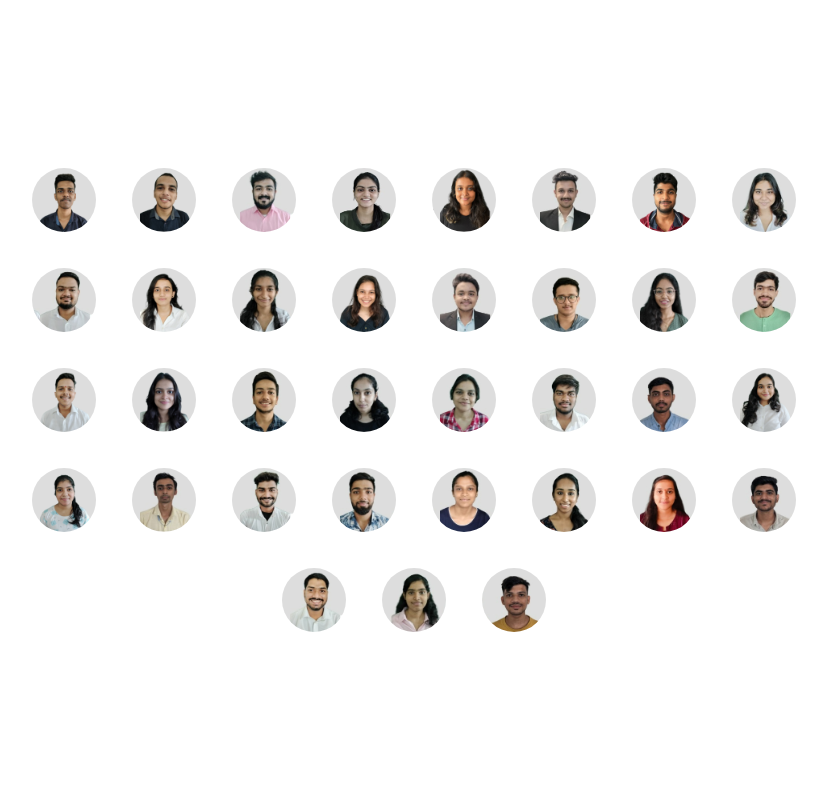
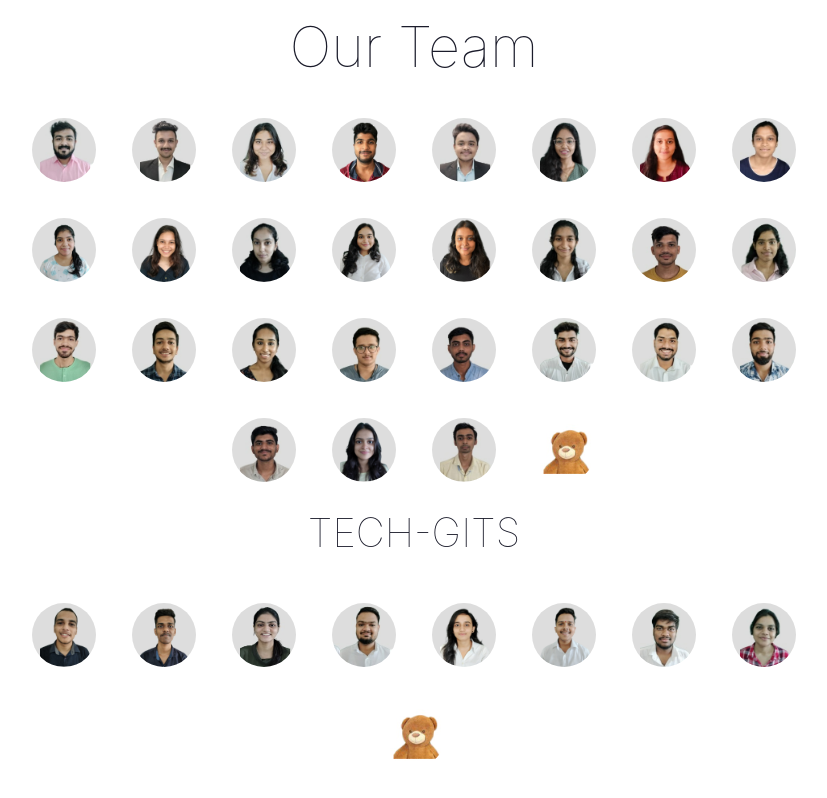
Before and after one commit to ganupadval/Our-Team, a React (Create React App) app: page / in a window 1280 px wide. Shown: the whole page, without its empty margins (226-1053 px from the left). Built offline with nearby package versions, Linux system fonts and the light colour scheme.

Commit message:
Final Commit

```diff
--- a/package.json
+++ b/package.json
@@ -6,6 +6,8 @@
     "@testing-library/jest-dom": "^5.16.5",
     "@testing-library/react": "^13.3.0",
     "@testing-library/user-event": "^13.5.0",
+    "aos": "^3.0.0-beta.6",
+    "framer-motion": "^7.3.2",
     "react": "^18.2.0",
     "react-dom": "^18.2.0",
     "react-scripts": "5.0.1",
--- a/src/App.css
+++ b/src/App.css
@@ -51,7 +51,7 @@ body {
   }
 }
 
-#eid {
+.eid {
   /* background-image: "url(/Yash/front.jpeg)"; */
   margin: 18px;
 }
@@ -65,7 +65,7 @@ body {
   padding: 0;
 }
 
-li {
+.li {
   position: absolute;
   opacity: 0;
   cursor: crosshair;
@@ -99,30 +99,67 @@ li {
   font-size: 11px;
   position: absolute;
   white-space: nowrap;
-  top: -27px;
-  left: 10px;
+  top: auto;
   background: #34aadc;
   color: #fff;
   display: none;
   padding: 3px 10px;
 }
 
-@keyframes fadeIn {
+@keyframes fadeDown {
 	from {
 		opacity: 0;
+		transform: translate3d(0, -30px, 0);
 	}
 	to {
 		opacity: 1;
+		transform: translate3d(0, 0, 0);
 	}
 }
 
 .smooth-fade-in {
-  -webkit-animation-name: fadeIn;
-  -webkit-animation-duration: 1s;
+  -webkit-animation-name: fadeDown;
+  -webkit-animation-duration: 0.6s;
   -webkit-animation-timing-function: ease-in-out;
   -webkit-animation-fill-mode: both;
-  animation-name: fadeIn;
-  animation-duration: 0.1s;
+  animation-name: fadeDown;
+  animation-duration: 0.6s;
   animation-timing-function: ease-in-out;
   animation-fill-mode: both;
 }
+
+.team-title {
+  margin: 0 0 20px 0;
+  font-size: 56px;
+  line-height: 65px;
+  font-weight: 100;
+  color: #1b1c2b;
+}
+.small {
+  font-size: 40px;
+}
+
+[data-title]:hover:after {
+  opacity: 1;
+  transition: all 0.1s ease 0.5s;
+  visibility: visible;
+}
+[data-title]:after {
+  content: attr(data-title);
+  background: #34aadc;
+  color: #fff;
+  font-size: 80%;
+  position: absolute;
+  padding: 1px 5px 2px 5px;
+  bottom: -1.6em;
+  left: 100%;
+  white-space: nowrap;
+  box-shadow: 1px 1px 3px #222222;
+  opacity: 0;
+  border: 1px solid #222222;
+  z-index: 99999;
+  visibility: hidden;
+}
+[data-title] {
+  position: relative;
+}
--- a/src/App.js
+++ b/src/App.js
@@ -1,7 +1,7 @@
 import "./App.css";
 import { useEffect, useState } from "react";
 import New from "./New";
-
+import { motion } from "framer-motion";
 function App() {
   const [mouseCoords, setMouseCoords] = useState({ x: 0, y: 0 });
   // const obj = {
@@ -31,48 +31,53 @@ function App() {
   //   },
   // };
 
-  const obj = {
+  const obj1 = {
+    Dhruv: "/allmembers/Dhruv.jpg",
+    Deep: "/allmembers/Deep.jpg",
+    Nirmiti: "/allmembers/Nirmiti.jpg",
+    Manas: "/allmembers/Manas.jpg",
+    AthangB: "/allmembers/AthangB.jpg",
+    Ishika: "/allmembers/Ishika.jpg",
+    Aishwarya: "/allmembers/Aishwarya.jpg",
+    Snehal: "/allmembers/Snehal.jpg",
+    Maulya: "/allmembers/Maulya.jpg",
+    Saumya: "/allmembers/Saumya.jpg",
+    Shruti: "/allmembers/Shruti.jpg",
+    Krupa: "/allmembers/Krupa.jpg",
+    Aarushi: "/allmembers/Aarushi.jpg",
+    Prajna: "/allmembers/Prajna.jpg",
+    Aniket: "/allmembers/Aniket.jpg",
+    Atharvi: "/allmembers/Atharvi.jpg",
+    Pratik: "/allmembers/Pratik.jpg",
+    Prem: "/allmembers/Prem.jpg",
+    Amshitha: "/allmembers/Amshitha.jpg",
+    Tanmay: "/allmembers/Tanmay.jpg",
+    Mohan: "/allmembers/Mohan.jpg",
+    Pratham: "/allmembers/Pratham.jpg",
+    Muntzar: "/allmembers/Muntzar.jpg",
+    Sagar: "/allmembers/Sagar.jpg",
+    Harshal: "/allmembers/Harshal.jpg",
+    Jidnyasa: "/allmembers/Jidnyasa.jpg",
+    AthangP: "/allmembers/AthangP.jpg",
+    "You?": "/allmembers/You_.jpg",
+  };
+
+  const obj2 = {
+    Raj: "/allmembers/Raj.jpg",
     Yash: "/allmembers/Yash.jpg",
-    Raj: "/allmembers/Raj.jpg",
-    Dhruv: "/allmembers/Dhruv.jpg",
     Mrunmayee: "/allmembers/Mrunmayee.jpg",
-    Aarushi: "/allmembers/Aarushi.jpg",
-    Deep: "/allmembers/Deep.jpg",
-    Manas: "/allmembers/Manas.jpg",
-    Nirmiti: "/allmembers/Nirmiti.jpg",
     Jay: "/allmembers/Jay.jpg",
     Akshata: "/allmembers/Akshata.jpg",
-    Prajna: "/allmembers/Prajna.jpg",
-    Saumya: "/allmembers/Saumya.jpg",
-    AthangB: "/allmembers/AthangB.jpg",
-    Tanmay: "/allmembers/Tanmay.jpg",
-    Ishika: "/allmembers/Ishika.jpg",
-    Pratik: "/allmembers/Pratik.jpg",
     Akshay: "/allmembers/Akshay.jpg",
-    Jidnyasa: "/allmembers/Jidnyasa.jpg",
-    Prem: "/allmembers/Prem.jpg",
-    Shruti: "/allmembers/Shruti.jpg",
+    Saikiran: "/allmembers/Saikiran.jpg",
     Tanushree: "/allmembers/Tanushree.jpg",
-    Saikiran: "/allmembers/Saikiran.jpg",
-    Mohan: "/allmembers/Mohan.jpg",
-    Krupa: "/allmembers/Krupa.jpg",
-    Maulya: "/allmembers/Maulya.jpg",
-    AthangP: "/allmembers/AthangP.jpg",
-    Pratham: "/allmembers/Pratham.jpg",
-    Sagar: "/allmembers/Sagar.jpg",
-    Snehal: "/allmembers/Snehal.jpg",
-    Amshitha: "/allmembers/Amshitha.jpg",
-    Aishwarya: "/allmembers/Aishwarya.jpg",
-    Harshal: "/allmembers/Harshal.jpg",
-    Muntzar: "/allmembers/Muntzar.jpg",
-    Atharvi: "/allmembers/Atharvi.jpg",
-    Aniket: "/allmembers/Aniket.jpg",
+    "You?": "/allmembers/You_.jpg",
   };
 
   useEffect(() => {
     console.log("useEffect");
     const body = document.getElementsByTagName("body")[0];
-    body.style.height = "100%";
+    body.style.height = "110%";
     body.onmousemove = (e) => {
       setMouseCoords({
         x: e.clientX,
@@ -83,16 +88,43 @@ function App() {
 }, []);
 
   return (
+    <div>
+      <h1 class="team-title text-center">Our Team</h1>
       <div
         className="flex flex-wrap justify-center items-center h-fit my-auto mx-auto"
-      style={{ width: "65%" }}
+        style={{ width: "65%", cursor: "crosshair" }}
       >
         {mouseCoords &&
-        Object.keys(obj).map((key) => {
+          Object.keys(obj1).map((key, ind) => {
             return (
-            <New key={key} name={obj[key]} mouseCoords={mouseCoords} Id={key} />
+              <New
+                key={key}
+                name={obj1[key]}
+                mouseCoords={mouseCoords}
+                Id={key}
+                animationDelay={(ind + 1) * 0.1}
+              />
             );
           })}
+      </div>
+      <h1 class="team-title small text-center">TECH-GITS</h1>
+      <div
+        className="flex flex-wrap justify-center items-center h-fit my-auto mx-auto"
+        style={{ width: "65%", cursor: "crosshair" }}
+      >
+        {mouseCoords &&
+          Object.keys(obj2).map((key, ind) => {
+            return (
+              <New
+                key={key}
+                name={obj2[key]}
+                mouseCoords={mouseCoords}
+                Id={key}
+                animationDelay={(ind + 1) * 0.3}
+              />
+            );
+          })}
+      </div>
     </div>
   );
 }
--- a/src/New.js
+++ b/src/New.js
@@ -1,6 +1,6 @@
 import React, { useRef, useEffect, useState } from "react";
 
-const New = ({ name, mouseCoords, Id }) => {
+const New = ({ name, mouseCoords, Id, animationDelay }) => {
   const eid = useRef();
   const ref = useRef();
   // const [activePhoto, setActivePhoto] = useState(null);
@@ -59,7 +59,6 @@ const New = ({ name, mouseCoords, Id }) => {
     //   setActivePhoto("buttomright");
     // }
 
-
     let w;
     if (onDiv || (mouseCoords.x === 0 && mouseCoords.y === 0)) {
       w = "8px";
@@ -88,8 +87,10 @@ const New = ({ name, mouseCoords, Id }) => {
     ref.current.style.backgroundPosition = x;
   }, [mouseCoords, onDiv]);
 
+  console.log(animationDelay);
+
   return (
-    <div id="eid" ref={eid} className="">
+    <div ref={eid} className="eid smooth-fade-in" style={{animationDelay: `${animationDelay}s`}}>
       {/* {Object.keys(name).map((key, index) => (
         <img
           id={name}
@@ -104,17 +105,17 @@ const New = ({ name, mouseCoords, Id }) => {
       ))} */}
       <div
         ref={ref}
-        id={Id}
         className="w-16 h-16 rounded-full bg-cover bg-center"
         style={{
           backgroundImage: `url(${name})`,
+          animationDelay: `${animationDelay}s !important`,
           filter: !(onDiv || (mouseCoords.x === 0 && mouseCoords.y === 0))
             ? "grayscale(100%)"
             : "grayscale(0%)",
         }}
         onMouseOver={() => setOnDiv(true)}
         onMouseLeave={() => setOnDiv(false)}
-        title={Id}
+        data-title={Id}
       ></div>
     </div>
   );
--- a/src/index.js
+++ b/src/index.js
@@ -3,7 +3,11 @@ import ReactDOM from 'react-dom/client';
 import './index.css';
 import App from './App';
 import reportWebVitals from './reportWebVitals';
+import AOS from 'aos';
+import 'aos/dist/aos.css';
 
+
+AOS.init({ delay: 350, duration: 1000 });
 const root = ReactDOM.createRoot(document.getElementById('root'));
 root.render(
   <React.StrictMode>
@@ -14,4 +18,4 @@ root.render(
 // If you want to start measuring performance in your app, pass a function
 // to log results (for example: reportWebVitals(console.log))
 // or send to an analytics endpoint. Learn more: https://bit.ly/CRA-vitals
-reportWebVitals();
+// reportWebVitals();
```
Also changed, not shown: public/allmembers/You_.jpg (added), 1 other file (tests, documents, lock files or other folders). Lines whose indentation alone changed are shown as unchanged.
